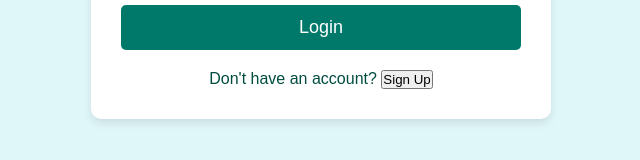
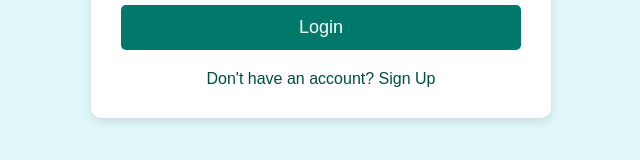
Before and after one commit to Priyanshu8282/Certificate-Generator, a React (Vite) app in the folder client/: page / in a window 1280 px wide. Shown: the part 484-644 px from the top of the page, without its empty margins (319-959 px from the left). Built offline with nearby package versions, Linux system fonts and the light colour scheme; a web font is replaced by a local one.

Commit message:
Update login.jsx

```diff
--- a/client/src/Component/Auth/login.jsx
+++ b/client/src/Component/Auth/login.jsx
@@ -67,7 +67,7 @@ function Login() {
             />
           </label>
           <button type="submit" className="login-button">Login</button>
-          <p>Don't have an account? <button type="button" className="signup-button" onClick={handleSignUp}>Sign Up</button></p>
+           <p>Don't have an account? <span onClick={handleSignUp} className="signup-link">Sign Up</span></p>
         </form>
       </div>
     </div>
```
